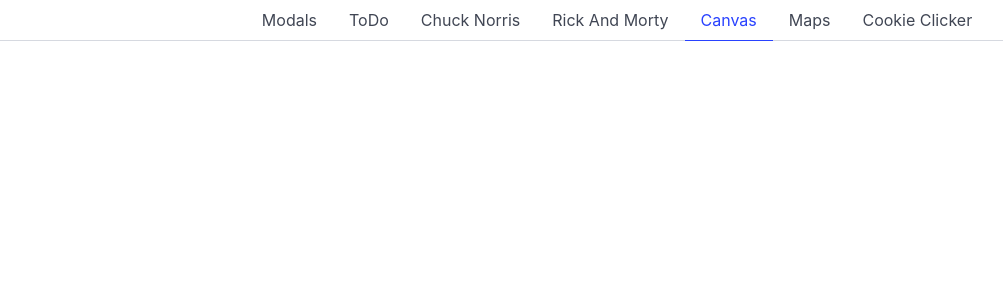
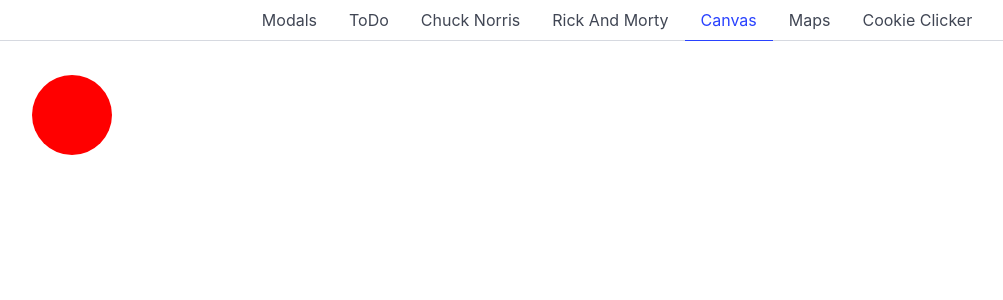
Before and after one commit to Leatpt/kta23learnvue, a Vue app: page /canvas in a window 1280 px wide. Shown: the top 300 px of the page, without its empty margins (23-1026 px from the left). Built offline with nearby package versions, Linux system fonts and the light colour scheme; the HTML template or start-up script is replaced by a standard one.

Commit message:
Add fix for canvas

```diff
--- a/src/components/CanvasBall.vue
+++ b/src/components/CanvasBall.vue
@@ -1,14 +1,16 @@
 <script setup>
-import { onMounted } from 'vue';
+import { onMounted, ref } from 'vue';
 
-let props = defineProps(['ctx']);
+let {ctx} = defineProps(['ctx']);
 
 onMounted(() => {
-    console.log(props);
-    // ctx.beginPath();
-    // ctx.arc(95, 50, 40, 0, 2 * Math.PI);
-    // ctx.fillStyle = 'red';
-    // ctx.fill();
+    setTimeout(() => {
+        console.log(ctx);
+        ctx.beginPath();
+        ctx.arc(95, 50, 40, 0, 2 * Math.PI);
+        ctx.fillStyle = 'red';
+        ctx.fill();
+    },0);
 });
 </script>
 <template>
--- a/src/components/CanvasElement.vue
+++ b/src/components/CanvasElement.vue
@@ -1,16 +1,17 @@
 <script setup>
 import { onMounted, ref, getCurrentInstance, useSlots } from 'vue';
-let emit = defineEmits(['ctx'])
+
 let mycanvas = ref(null);
 const slots = useSlots()
-
+let ctx = ref(null);
 onMounted(() => {
-    let ctx = mycanvas.value.getContext('2d');
-    slots.default()[0].props.ctx
+    ctx.value = mycanvas.value.getContext('2d');
+    // slots.default()[0].props.ctx = ctx;
+    // console.log(slots.default());
 
 });
 </script>
 <template>
     <canvas ref="mycanvas" width="1280" height="960"></canvas>
-    <slot></slot>
+    <slot :ctx="ctx"></slot>
 </template>
--- a/src/pages/CanvasExample.vue
+++ b/src/pages/CanvasExample.vue
@@ -1,16 +1,12 @@
 <script setup>
-import { ref } from 'vue';
 import CanvasBall from '../components/CanvasBall.vue';
 import CanvasElement from '../components/CanvasElement.vue';
-let ctx = ref(null);
-function setCtx(ctx){
-    console.log(ctx);
-    ctx.value = ctx;
-}
+
 
 </script>
 <template>
-    <CanvasElement @ctx="setCtx">
+    <CanvasElement v-slot="{ctx}">
+
         <CanvasBall :ctx="ctx"></CanvasBall>
     </CanvasElement>
 </template>
```
